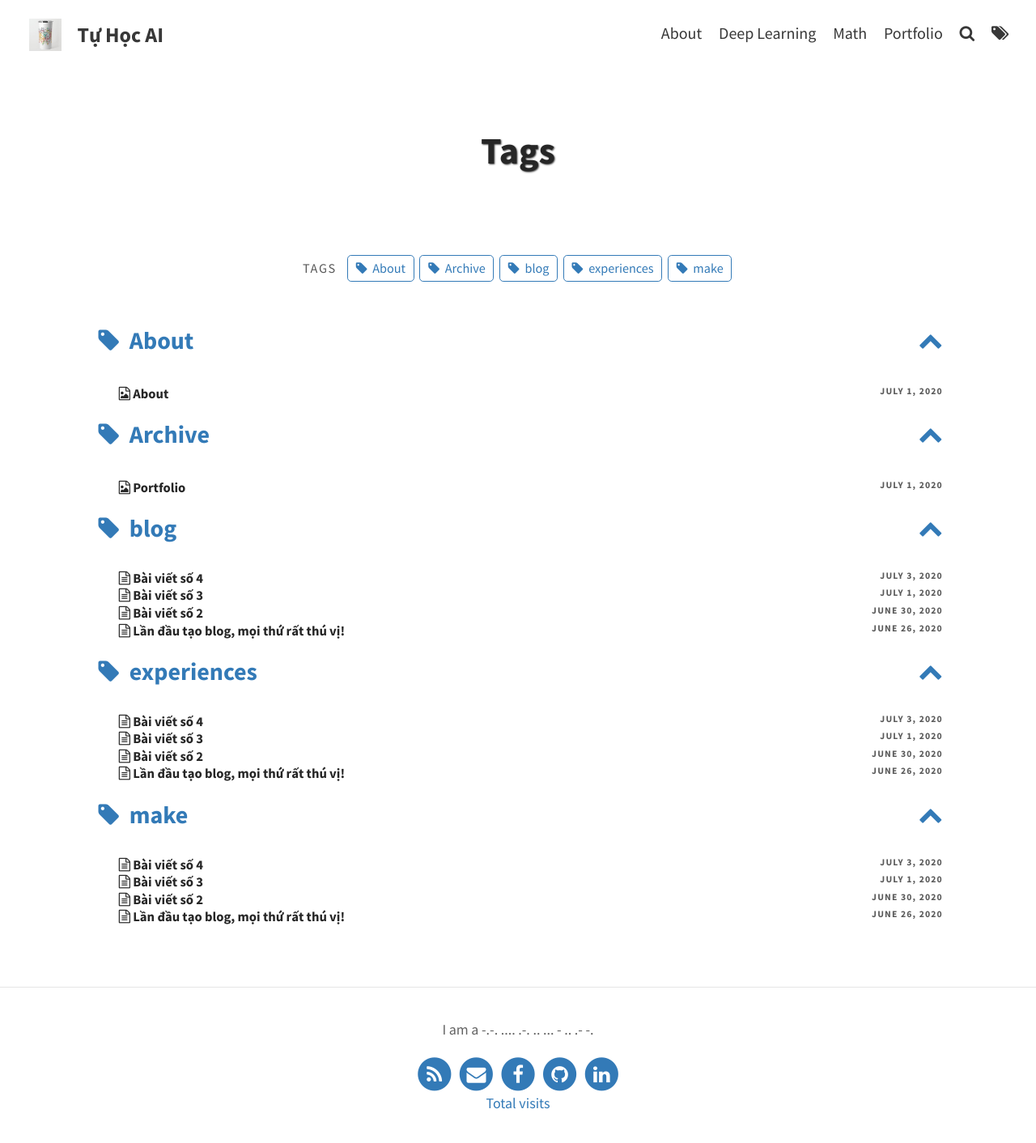
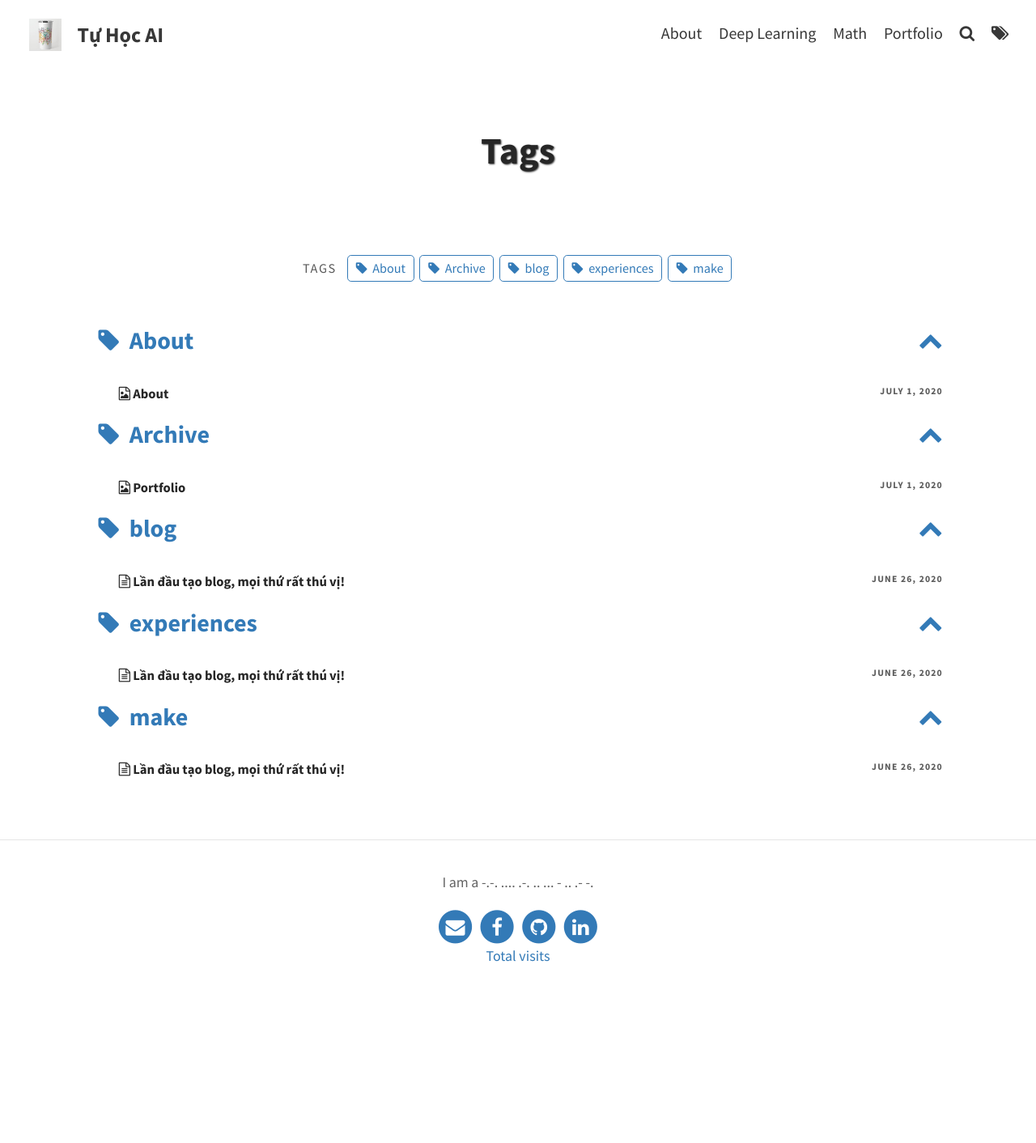
Before and after one commit to doducthao/doducthao.github.io, a Jekyll site: the page built from pages/tags.md, in a window 1280 px wide. Shown: the whole page at 81% size. Built offline with Jekyll 4.4.1, drawn with Linux system fonts in a browser that asks for light colours; comment, search, counter and statistics services are not loaded; after the commit the page ends 1230 px from its top, so only the background shows below that.

Commit message:
commit 8

```diff
--- a/_config.yml
+++ b/_config.yml
@@ -33,13 +33,13 @@ share_buttons: true                                         # In _data/social.ym
 authors: true                                            # In _data/authors.yml
 language: true
 
-special_page:
-  search:
-    icon: "search" # Assuming page link and icon are the same
-    enabled: true
-  tags:
-    icon: "tags"
-    enabled: true
+# special_page:
+#   search:
+#     icon: "search" # Assuming page link and icon are the same
+#     enabled: true
+#   tags:
+#     icon: "tags"
+#     enabled: true
 
   # Colours, typography and padding
   # Open the "_sass > base" folder, and open "_variables.scss"
@@ -82,9 +82,9 @@ plugins: [jekyll-paginate, jekyll-seo-tag, jekyll-relative-links]
   # - jekyll-paginate
   # - jekyll-seo-tag
   # - jekyll-relative-links
-relative_links:
-  enabled:     false
-  collections: true
+# relative_links:
+#   enabled:     true
+#   collections: true
 #theme: type-on-strap # Uncomment if using the theme as a jekyll theme gem
 exclude: ["Gemfile", "Gemfile.lock", "type-on-strap.gemspec", "*.gem", "LICENSE", "README.md", "screenshot.png", "package.json", "node_modules", "gulpfile.js", ".idea/*"]
 timezone: GMT+7.00 Asia/Saigon (ICT)
--- a/_data/social.yml
+++ b/_data/social.yml
@@ -1,5 +1,5 @@
 # Icons
-rss: true  # Make sure you created a feed.xml with feed.xml layout
+rss: false  # Make sure you created a feed.xml with feed.xml layout
 email_address: "mathddt1996@gmail.com" # Full email address, e.g. "sam@example.com"
 behance:
 bitbucket:
--- a/_posts/2020-06-30-chua-biet-viet-gi.md
+++ /dev/null
@@ -1,8 +0,0 @@
----
-layout: post
-title: Bài viết số 2
-tags: [experiences, make, blog]
-date: Jun 30, 2020
----
-
-Chưa viết
--- a/_posts/2020-07-01-viet.md
+++ /dev/null
@@ -1,9 +0,0 @@
----
-layout: post
-title: Bài viết số 3
-# subtitle: "Từ một đứa mù công nghệ (cười)"
-tags: [experiences, make, blog]
-date: July 01, 2020
----
-
-Sẽ viết
--- a/_posts/2020-07-03-viet.md
+++ /dev/null
@@ -1,9 +0,0 @@
----
-layout: post
-title: Bài viết số 4
-# subtitle: "Từ một đứa mù công nghệ (cười)"
-tags: [experiences, make, blog]
-date: July 03, 2020
----
-
-Chưa biết viết gì
```
Also changed, not shown: 8 other files.
